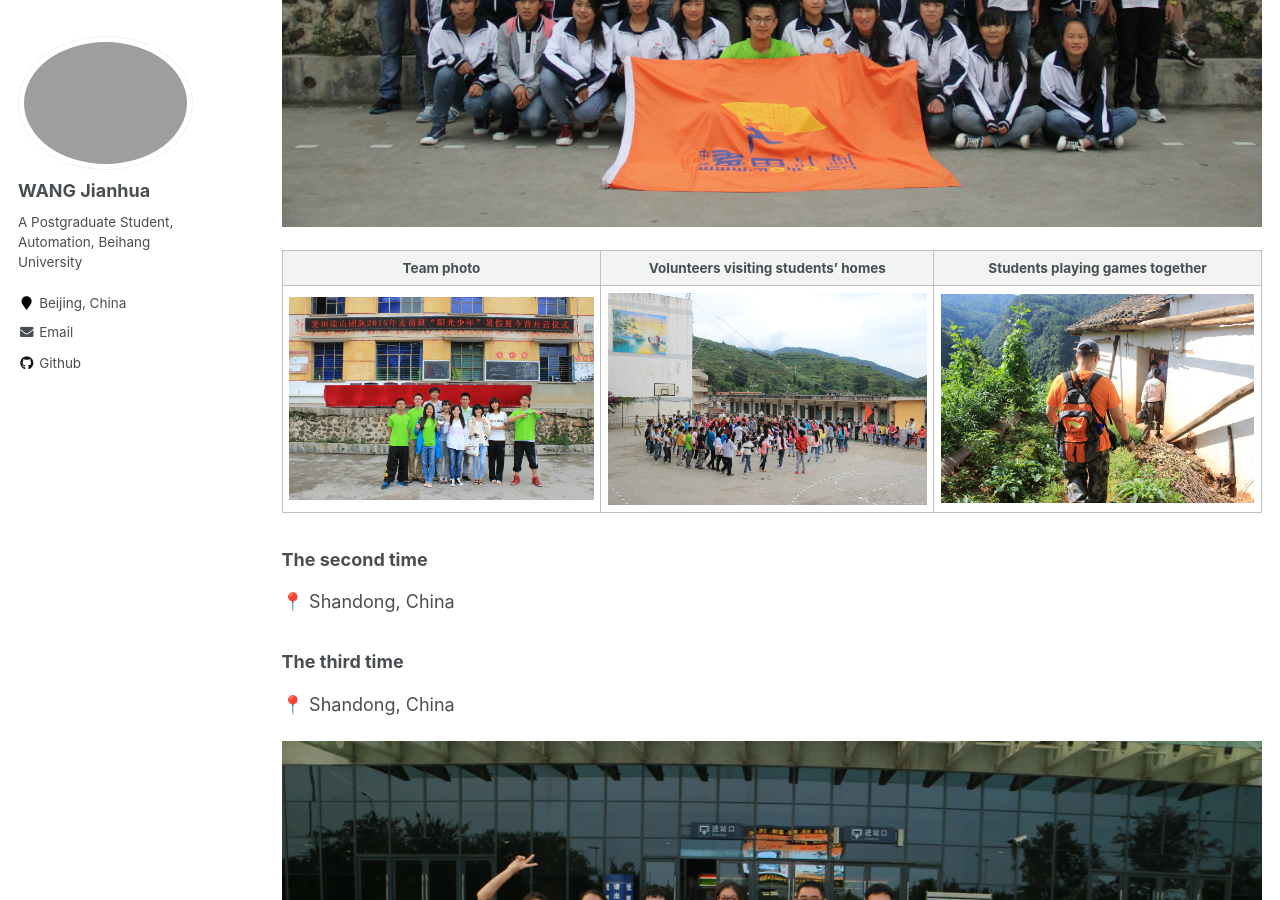
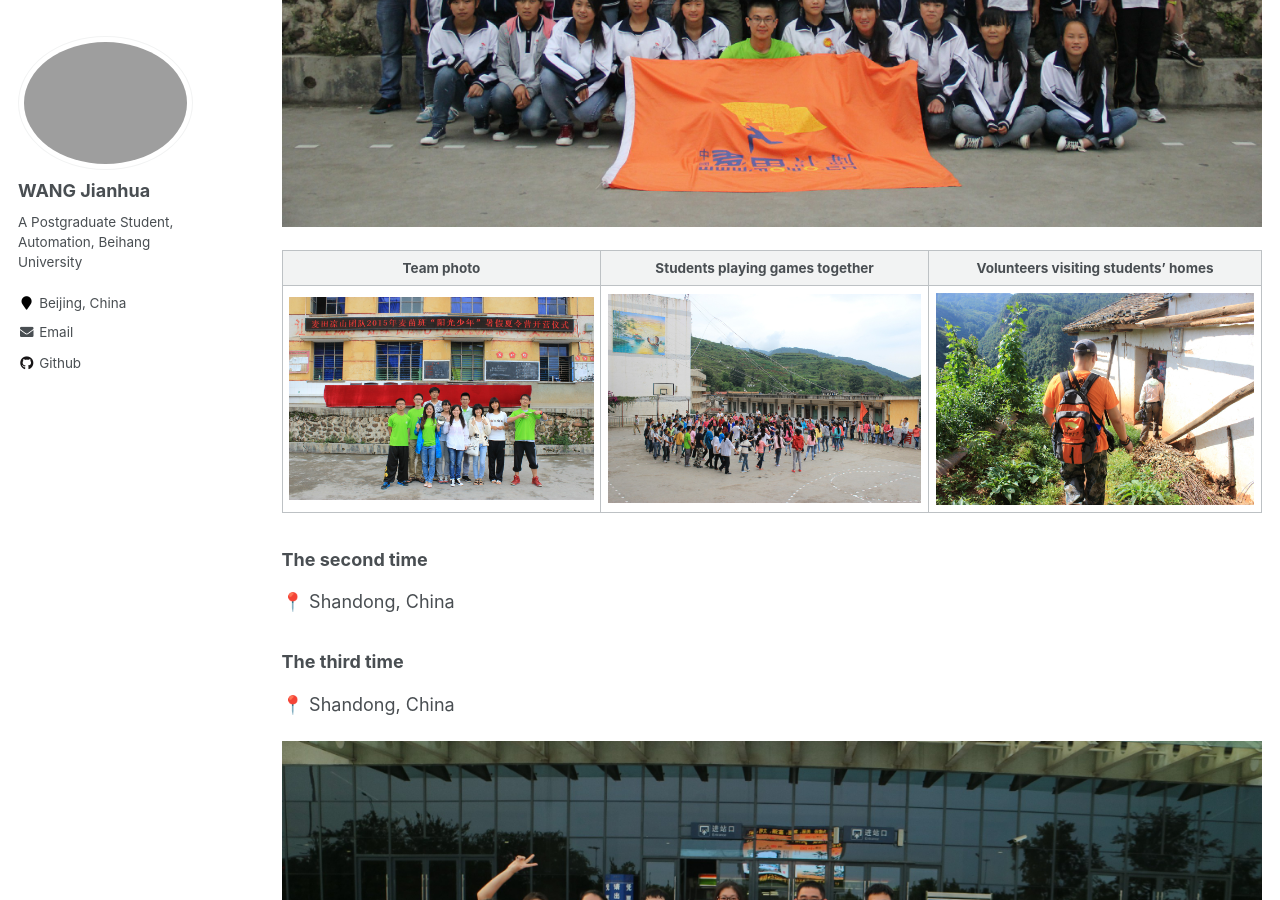
Before and after one commit to jianhua-WANG-ENS/old-homepage, a Jekyll site: the page built from _pages/Experiences.md, in a window 1280 px wide and 900 px high, scrolled down 1997 px. Built offline with Jekyll 4.4.1, drawn with Linux system fonts in a browser that asks for light colours.

```diff
--- a/_pages/Experiences.md
+++ b/_pages/Experiences.md
@@ -38,7 +38,7 @@ I and 9 other college students from different universities led the students in S
 
 <img src="https://jianhua-WANG-BUAA.github.io/images/EV-sichuan-group-picture-Students.jpg" alt="EV-sichuan-group-picture-Students.jpg" border="0"/>
 
-|                   Team photo                   |                 Volunteers visiting students' homes                  |                         Students playing games together                          |
+|                   Team photo                   |        Students playing games together                               |                        Volunteers visiting students' homes                       |
 | :----------------------------------------------------------: | :----------------------------------------------------------: | :----------------------------------------------------------: |
 | <img src="https://jianhua-WANG-BUAA.github.io/images/EV-sichuan-group-picture.jpg" alt="EV-sichuan-group-picture.jpg" border="0" width="500"/> | <img src="https://jianhua-WANG-BUAA.github.io/images/EV-sichuan-activities (2).jpg" alt="EV-sichuan-activities (2).jpg" border="0" width="500"/> | <img src="https://jianhua-WANG-BUAA.github.io/images/EV-sichuan-activities (1).jpg" alt="EV-sichuan-activities (1).jpg" border="0" width="500"/> |
 
```
